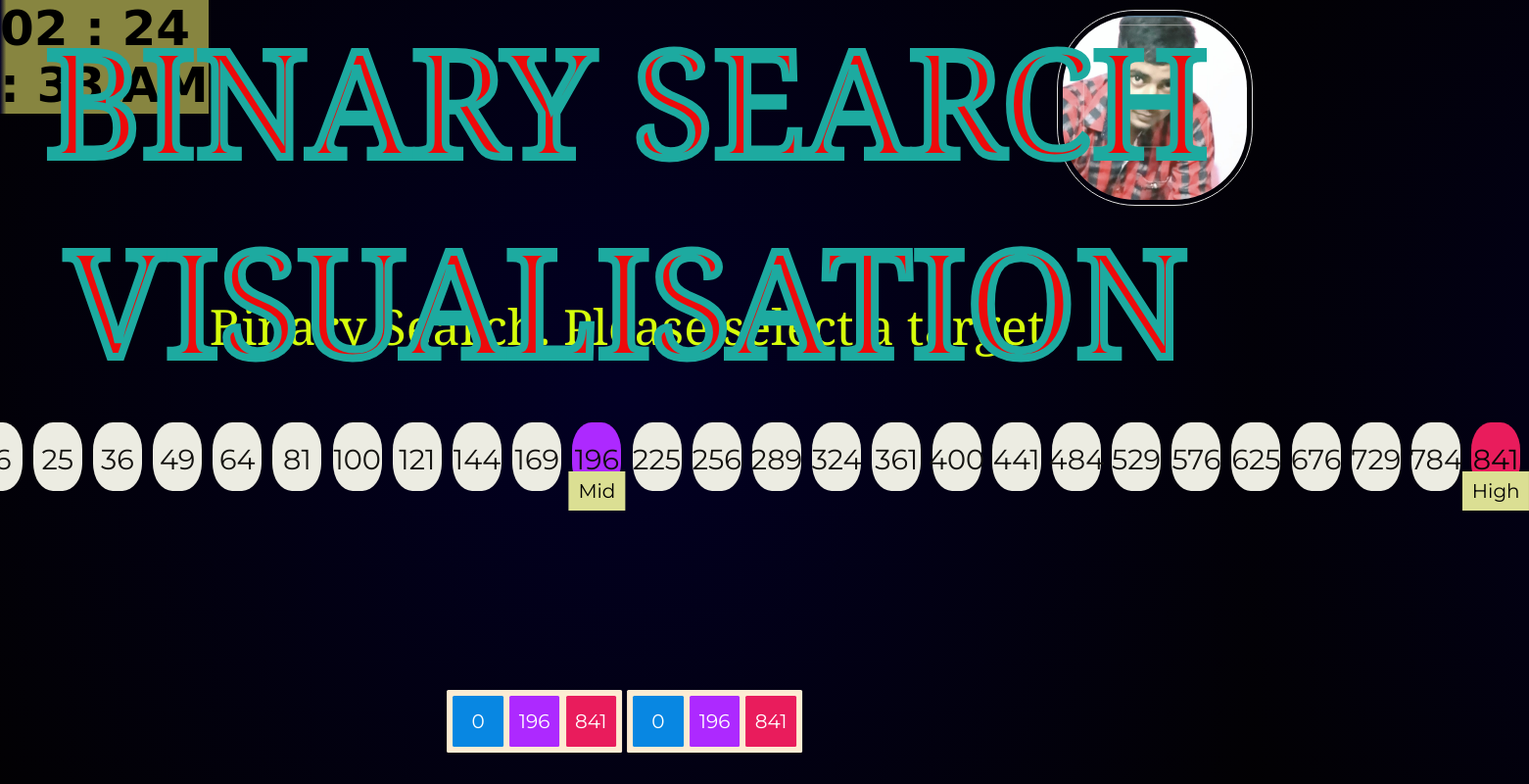
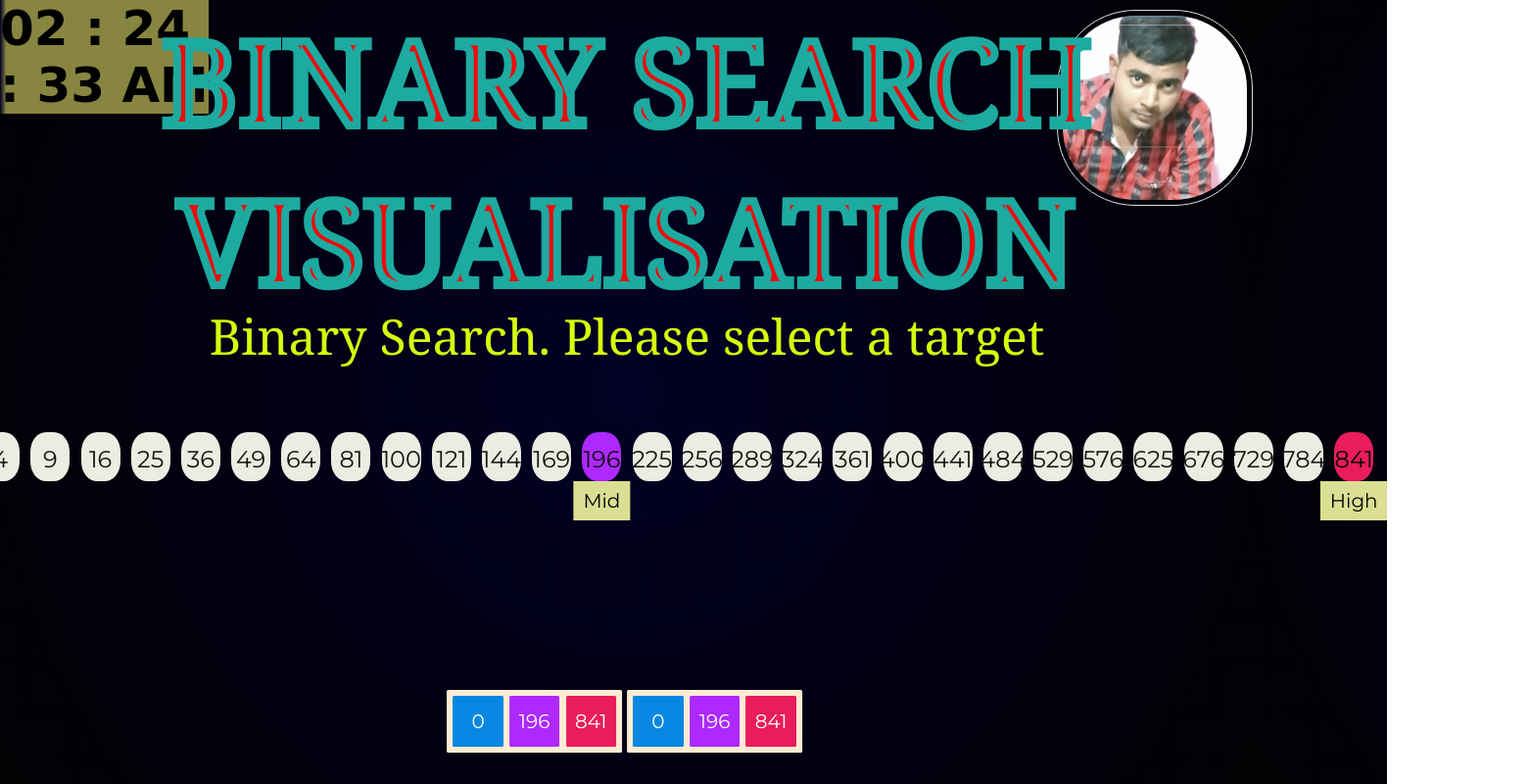
Before and after one commit to sandip-kumar-roy/Binary_search, a plain HTML site: page binary_search.html in a window 1280 px wide. Shown: the whole page at 98% size, 1561 px wide, since content can reach past the window. Drawn offline with Linux system fonts and the light colour scheme.

Commit message:
Update Binary_Search.css

```diff
--- a/Binary_Search.css
+++ b/Binary_Search.css
@@ -35,7 +35,7 @@ background: radial-gradient(circle, rgba(2,0,36,1) 0%, rgb(2, 1, 3) 100%);
     position: 0.5em;
     margin: 0 0 4rem;
     font-family: Georgia, 'Times New Roman', Times, serif;
-    font-size:150px;
+    font-size:120px;
     font-weight: 300;
 }
 
@@ -68,10 +68,10 @@ ul {
     background: rgb(236, 236, 226);
     position: relative;
     transition: all 0.3s ease-in-out;
-    width: 50px;
-    height: 70px;
+    width: 40px;
+    height: 50px;
     cursor: pointer;
-    font-size: 1.8rem;
+    font-size: 1.5rem;
     padding-left: 3px;
     padding-right: 3px;
     padding-top: 5px;
```
